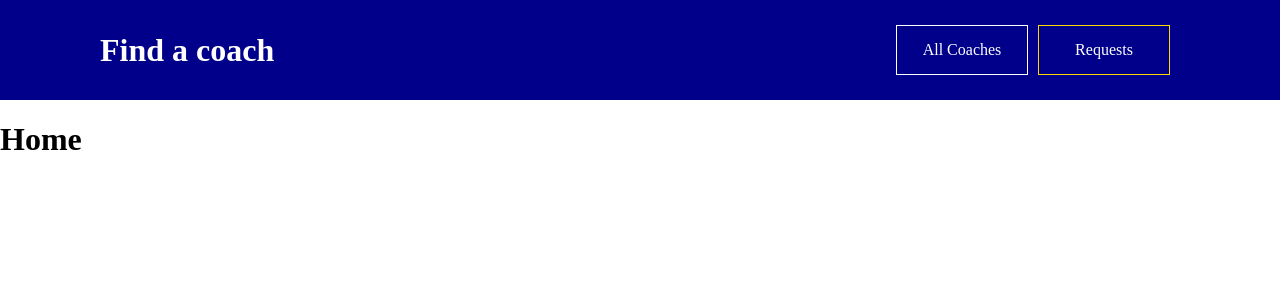
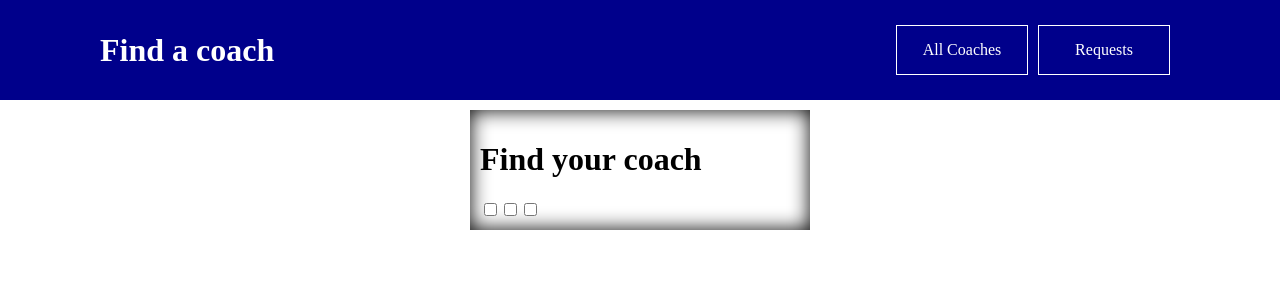
Before and after one commit to abidsuhail/VueJSCoaches, a Vue app: page /home in a window 1280 px wide. Shown: the top 300 px of the page. Built offline with nearby package versions, Linux system fonts and the light colour scheme.

Commit message:
new route

```diff
--- a/src/App.vue
+++ b/src/App.vue
@@ -1,10 +1,16 @@
 <template>
     <TheHeader></TheHeader>
-    <router-view></router-view>
+    <div>
+      <router-view></router-view>
+    </div>
 </template>
 <script>
 
 </script>
 <style scoped>
-
+div{
+    margin: auto;
+    width: 50%;
+    padding: 10px;
+}
 </style>
--- /dev/null
+++ b/src/components/FindCoach.vue
@@ -0,0 +1,20 @@
+<template>
+    <div>
+      <form>
+        <h1>Find your coach</h1>
+        <input type="checkbox" name="Frontend" id="a">
+        <input type="checkbox" name="Backend" id="b">
+        <input type="checkbox" name="Career" id="c">
+      </form>
+    </div>
+</template>
+
+<script>
+
+</script>
+
+<style scoped>
+ div{
+    box-shadow: inset 0 0 20px #000000;
+ }
+</style>
--- a/src/components/TheHeader.vue
+++ b/src/components/TheHeader.vue
@@ -3,20 +3,20 @@
         <h1>Find a coach</h1>
         <div>
             <router-link :to="coachesRoute">All Coaches</router-link>
-            <router-link :to="homeRoute">Requests</router-link>
+            <router-link :to="requestsRoute">Requests</router-link>
         </div>
     </div>
 </template>
 
 <script>
-import RoutesName from '../utils/RouteConfig.js'
+import RoutesName from '../router/routerConfig.js'
 export default {
     computed:{
         coachesRoute(){
             return { name:RoutesName.ALL_COACHES.name }
         },
-        homeRoute(){
-            return { name:RoutesName.HOME.name }
+        requestsRoute(){
+            return { name:RoutesName.COACH_REQUESTS.name }
         }
     }
 }
--- /dev/null
+++ b/src/pages/AllCoaches.vue
@@ -0,0 +1,16 @@
+<template>
+    <FindCoach></FindCoach>
+</template>
+
+<script>
+import FindCoach from '../components/FindCoach.vue'
+export default {
+    components:{
+        FindCoach
+    }
+}
+</script>
+
+<style scoped>
+
+</style>
--- a/src/components/AllCoaches.vue
+++ b/src/pages/CoachRequests.vue
@@ -1,9 +1,11 @@
 <template>
-    <h1>Home</h1>
+    <h1>Requests</h1>
 </template>
 
 <script>
+export default {
 
+}
 </script>
 
 <style scoped>
--- a/src/router/router.js
+++ b/src/router/router.js
@@ -1,5 +1,5 @@
 import { createWebHistory, createRouter } from 'vue-router'
-import RouteConfig from '../utils/RouteConfig.js'
+import RouteConfig from './routerConfig.js'
 const routes = []
 Object.values(RouteConfig).forEach((route) => {
     routes.push(route)
--- a/src/utils/RouteConfig.js
+++ b/src/router/routerConfig.js
@@ -1,4 +1,5 @@
-import AllCoaches from '../components/AllCoaches.vue'
+import AllCoaches from '../pages/AllCoaches.vue'
+import CoachRequests from '../pages/CoachRequests.vue';
 const routes = {
     ALL_COACHES: {
       path:"/allCoaches",
@@ -9,6 +10,11 @@ const routes = {
       path:"/home",
       name : "home-route",
       component:AllCoaches
+    },
+    COACH_REQUESTS: {
+      path:"/requests",
+      name : "requests-route",
+      component:CoachRequests
     }
 };
 Object.freeze(routes)
```
